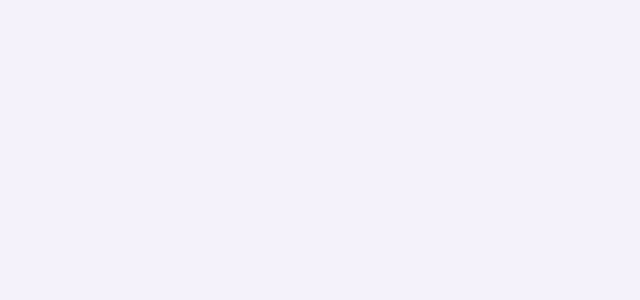
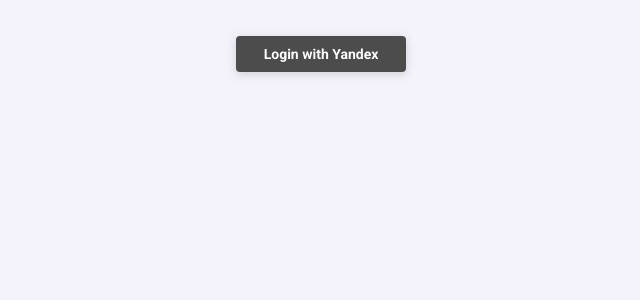
Before and after one commit to PetukhovArt/uploader, a React (Vite) app: page /page in a window 1280 px wide. Shown: the top 300 px of the page, without its empty margins (319-959 px from the left). Built offline with nearby package versions, Linux system fonts and the light colour scheme.

Commit message:
fix: routes

```diff
--- a/src/app/routes.tsx
+++ b/src/app/routes.tsx
@@ -10,7 +10,6 @@ import { App } from "@/app/App.tsx";
 export enum RouteNames {
   START_PAGE = "/",
   PAGE = "/page",
-  UPLOAD = "/page/#access_token=:token",
   AUTH = "/#access_token=:token",
 }
 
@@ -21,7 +20,7 @@ export const router = createBrowserRouter(
         path={RouteNames.START_PAGE}
         element={<Navigate to={RouteNames.PAGE} />}
       />
-      <Route path="*" element={<Navigate to={RouteNames.PAGE} />} />
+      <Route path={RouteNames.PAGE} element={<Upload />} />
       <Route path={RouteNames.AUTH} element={<Upload />} />
     </Route>
   )
```
